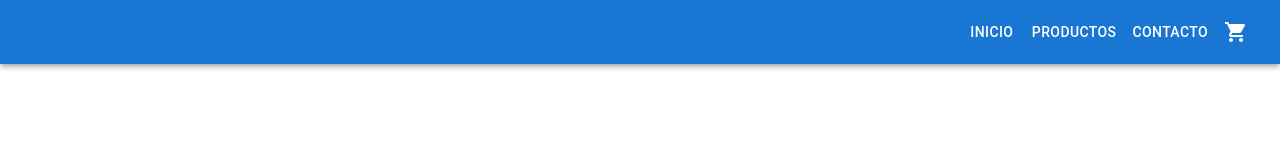
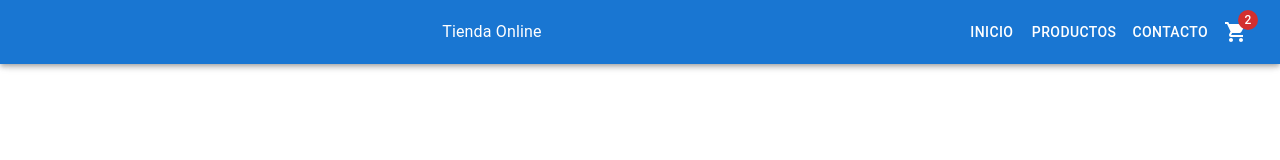
Before and after one commit to mbelenalvarez/reactAlvarezBelen, a React (Create React App) app in the folder react-alvarez-belen/: page / in a window 1280 px wide. Shown: the top 160 px of the page. Built offline with nearby package versions, Linux system fonts and the light colour scheme.

Commit message:
sumando itemlist

```diff
--- /dev/null
+++ b/react-alvarez-belen/src/components/ItemListContainer.js
@@ -0,0 +1,6 @@
+export default
+function ItemListContainer(props) {
+    return (
+        (props.greeting)
+    )
+}
--- a/react-alvarez-belen/src/components/Navbar.js
+++ b/react-alvarez-belen/src/components/Navbar.js
@@ -1,4 +1,5 @@
 import CartWidget from "./CartWidget"
+import ItemListContainer from "./ItemListContainer"
 
 import * as React from 'react';
 import AppBar from '@mui/material/AppBar';
@@ -13,6 +14,7 @@ import Button from '@mui/material/Button';
 const navItems = ['Inicio', 'Productos', 'Contacto'];
 
 const Navbar = () => {
+  const cart = 2;
   const [setMobileOpen] = React.useState(false);
 
   const handleDrawerToggle = () => {
@@ -36,7 +38,7 @@ const Navbar = () => {
           variant="h8"
           component="div"
           sx={{ flexGrow: 1, display: { xs: 'none', sm: 'block' } }}
-        >
+        > Tienda Online
         </Typography>
         <Box sx={{ display: { xs: 'none', sm: 'block' } }}>
           {navItems.map((item) => (
@@ -45,7 +47,8 @@ const Navbar = () => {
             </Button>
           ))}
         </Box>
-        <CartWidget />
+        <CartWidget cartQuantity={cart} />
+        <ItemListContainer />
     </Toolbar>
     </AppBar>
       <Toolbar />
```
